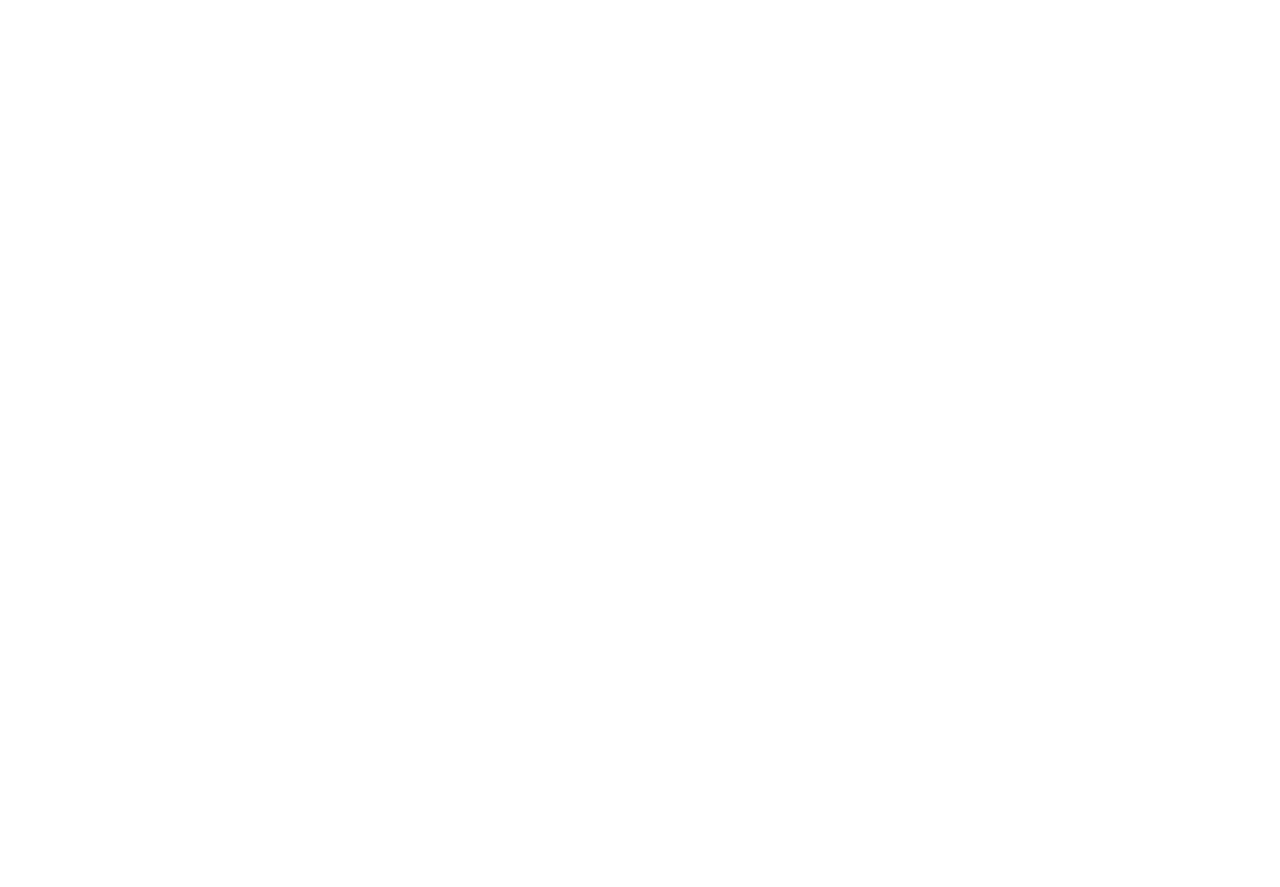
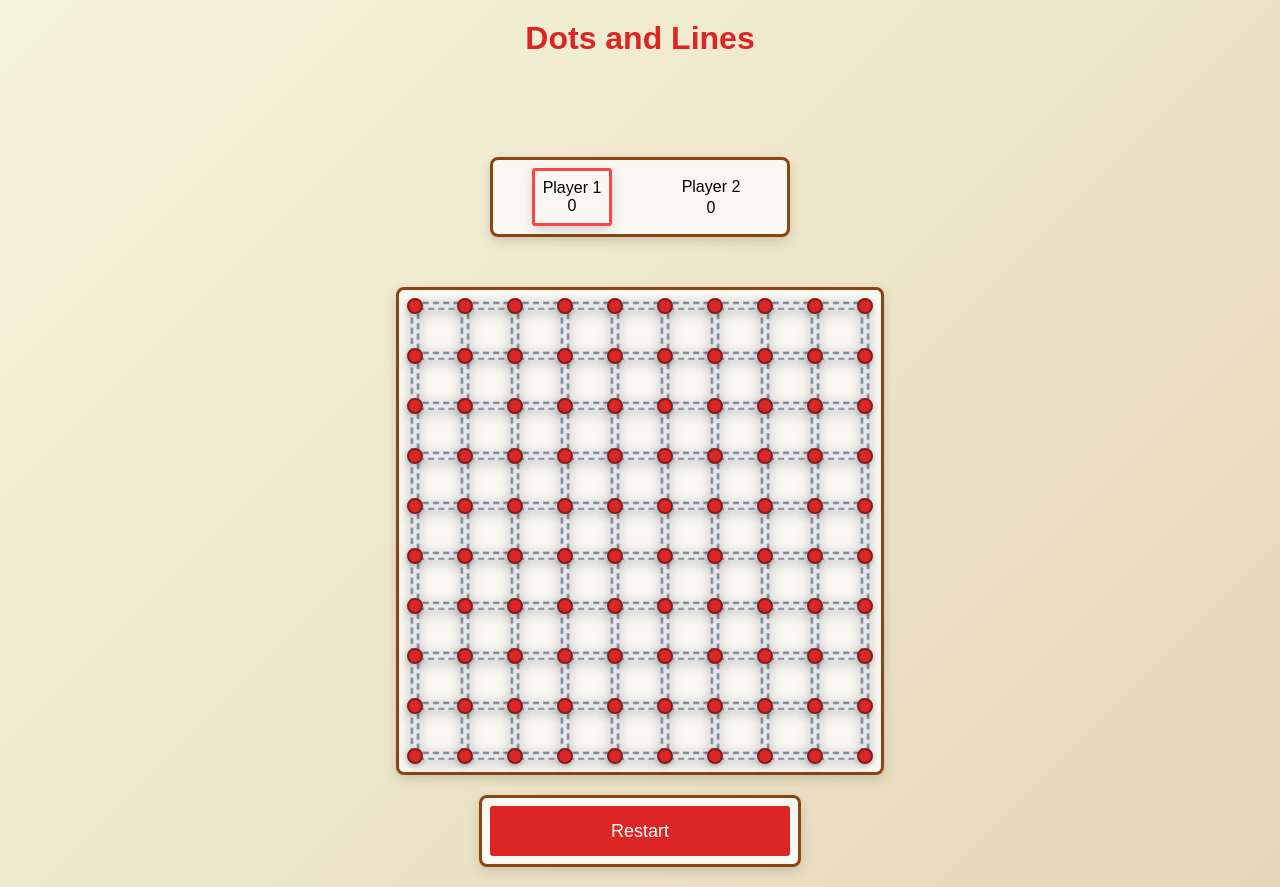
Before and after one commit to DerpBoy77/dots-and-lines, a plain HTML site: page src/index.html in a window 1280 px wide. Before the commit the page ends 800 px from the top, so only its background shows below. Drawn offline with Linux system fonts and the light colour scheme.

Commit message:
Add initial HTML, CSS, and JavaScript files for Dots and Lines game

```diff
--- a/src/index.html
+++ b/src/index.html
@@ -1,12 +1,29 @@
 <!DOCTYPE html>
 <html lang="en">
-<head>
-    <meta charset="UTF-8">
-    <meta name="viewport" content="width=device-width, initial-scale=1.0">
-    <link rel="stylesheet" href="main.css">
-    <title>Document</title>
-</head>
-<body>
-
-</body>
+  <head>
+    <meta charset="UTF-8" />
+    <meta name="viewport" content="width=device-width, initial-scale=1.0" />
+    <link rel="stylesheet" href="./main.css" />
+    <title>Dots and Lines</title>
+  </head>
+  <body>
+    <div class="title">Dots and Lines</div>
+    <div class="score-container">
+      <div class="score" id="player1-container">
+        <div class="playerNumber">Player 1</div>
+        <div class="player1Score" id="P1-score">0</div>
+      </div>
+      <div class="score" id="player2-container">
+        <div class="playerNumber">Player 2</div>
+        <div class="player1Score" id="P2-score">0</div>
+      </div>
+    </div>
+    <div class="game-board">
+      <div class="game-grid" id="grid"></div>
+    </div>
+    <div class="reset-container">
+      <button onclick="resetGame()" class="reset-button">Restart</button>
+    </div>
+  </body>
+  <script src="./main.js"></script>
 </html>
--- a/src/main.css
+++ b/src/main.css
@@ -0,0 +1,166 @@
+/* Reset and base styles */
+* {
+  box-sizing: border-box;
+  margin: 0;
+  padding: 0;
+}
+
+body {
+  display: flex;
+  align-items: center;
+  justify-content: center;
+  min-height: 100vh; /* Fixed: was 100vw, should be 100vh */
+  flex-direction: column;
+  font-family: "Arial", sans-serif;
+  background: linear-gradient(135deg, #f5f5dc, #e6d7b8);
+  padding: 20px;
+}
+
+/* Game board container */
+.game-board {
+  display: flex;
+  flex-direction: column;
+  align-items: center;
+  gap: 20px;
+  border: 3px solid #8b4513;
+  border-radius: 8px;
+  background-color: #faf8f3;
+  box-shadow: 0 4px 12px rgba(0, 0, 0, 0.15);
+  padding: 8px;
+}
+
+/* Main game grid */
+.game-grid {
+  position: relative;
+}
+
+/* Dot styles */
+.dot {
+  width: 16px;
+  height: 16px;
+  border-radius: 50%;
+  position: absolute;
+  background-color: #dc2626;
+  border: 2px solid #7f1d1d;
+  box-shadow: 0 2px 4px rgba(0, 0, 0, 0.2);
+  cursor: pointer;
+  transition: all 0.2s ease;
+  z-index: 2; /* Ensure dots appear above lines */
+}
+
+/* Line styles */
+.line {
+  position: absolute;
+  transition: all 0.2s ease;
+  z-index: 1; /* Lines appear below dots */
+}
+
+.valid {
+  background-color: #e5e7eb; /* Light gray background to show it's selectable */
+  border: 2px dashed #6b7280; /* Dashed border for better visibility */
+  box-shadow: 0 2px 8px rgba(107, 114, 128, 0.2);
+  border-radius: 4px;
+  animation: pulse-valid 2s infinite; /* Subtle pulsing animation */
+  cursor: pointer;
+}
+
+@keyframes pulse-valid {
+  0% {
+    box-shadow: 0 2px 8px rgba(107, 114, 128, 0.2);
+    transform: scale(1);
+  }
+  50% {
+    box-shadow: 0 3px 12px rgba(107, 114, 128, 0.4);
+    transform: scale(1.02);
+  }
+  100% {
+    box-shadow: 0 2px 8px rgba(107, 114, 128, 0.2);
+    transform: scale(1);
+  }
+}
+
+.valid:hover {
+  background-color: #9ca3af; /* Darker gray on hover */
+  border-color: #4b5563;
+  transform: scaleY(1.5) scaleX(1.05); /* More pronounced scaling */
+  box-shadow: 0 4px 16px rgba(75, 85, 99, 0.4);
+  transition: all 0.2s ease;
+}
+
+.reset-container {
+  margin-top: 20px;
+  box-shadow: 0 4px 12px rgba(0, 0, 0, 0.15);
+  padding: 8px;
+  border: 3px solid #8b4513;
+  border-radius: 8px;
+  background-color: #faf8f3;
+}
+
+.reset-button {
+  width: 300px;
+  height: 50px;
+  border-style: solid;
+  border-radius: 3px;
+  border-color: transparent;
+  background-color: #dc2626;
+  color: white;
+  font-size: large;
+  cursor: pointer;
+}
+
+.title {
+  margin-bottom: 100px;
+  color: #dc2626;
+  font-size: xx-large;
+  font-weight: bolder;
+}
+
+.score-container {
+  display: flex;
+  justify-content: space-around;
+  margin-bottom: 50px;
+  box-shadow: 0 4px 12px rgba(0, 0, 0, 0.15);
+  padding: 8px;
+  border: 3px solid #8b4513;
+  border-radius: 8px;
+  background-color: #faf8f3;
+  width: 300px;
+}
+
+.score {
+  align-items: center;
+  display: flex;
+  flex-direction: column;
+  justify-content: space-around;
+  padding: 8px;
+}
+
+.selected-P1 {
+  background-color: #ff4444;
+}
+
+.selected-P2 {
+  background-color: #4444ff;
+}
+
+.square {
+  width: 42px;
+  height: 42px;
+  position: absolute;
+  opacity: 0.9;
+  z-index: 1;
+}
+
+.Current {
+  box-shadow: 0 4px 12px rgba(0, 0, 0, 0.15);
+  border-style: solid;
+  border-radius: 3px;
+}
+
+#player1-container{
+  border-color: #ff4444;
+}
+
+#player2-container{
+  border-color: #4444ff;
+}
--- /dev/null
+++ b/src/main.js
@@ -0,0 +1,357 @@
+const CONFIG = {
+  gridSize: 10,
+  dotSize: 16,
+  lineWidth: 54,
+  lineHeight: 8,
+  players: ["Player 1", "Player 2"],
+  playerColors: ["#ff4444", "#4444ff"],
+};
+
+const gameState = {
+  lines: [],
+  completedSquares: [],
+  selectedLines: new Set(),
+  currentPlayer: 0,
+  score: [0, 0],
+  playerLines: [new Set(), new Set()],
+  currentDot: null,
+};
+
+function calculatePosition(index) {
+  return index * 50;
+}
+
+function createDot(row, col) {
+  const dot = document.createElement("div");
+  dot.className = "dot";
+  dot.dataset.row = row;
+  dot.dataset.col = col;
+  dot.dataset.id = `dot-${row}-${col}`;
+
+  dot.style.top = `${calculatePosition(row)}px`;
+  dot.style.left = `${calculatePosition(col)}px`;
+  return dot;
+}
+
+function createHorizontalLine(row, col) {
+  const line = document.createElement("div");
+  line.className = "line";
+  line.dataset.type = "horizontal";
+  line.dataset.row = row;
+  line.dataset.col = col;
+  line.dataset.id = `line-h-${row}-${col}`;
+
+  const leftPos = calculatePosition(col);
+  const topPos =
+    calculatePosition(row) + (CONFIG.dotSize - CONFIG.lineHeight) / 2;
+
+  line.style.left = `${leftPos + 2}px`;
+  line.style.top = `${topPos}px`;
+  line.style.width = `${CONFIG.lineWidth}px`;
+  line.style.height = `${CONFIG.lineHeight}px`;
+
+  line.addEventListener("click", () => handleLineClick(line));
+  return line;
+}
+
+function createVerticalLine(row, col) {
+  const line = document.createElement("div");
+  line.className = "line";
+  line.dataset.type = "vertical";
+  line.dataset.row = row;
+  line.dataset.col = col;
+  line.dataset.id = `line-v-${row}-${col}`;
+
+  const leftPos =
+    calculatePosition(col) + (CONFIG.dotSize - CONFIG.lineHeight) / 2;
+  const topPos = calculatePosition(row) + CONFIG.dotSize / 3;
+
+  line.style.left = `${leftPos}px`;
+  line.style.top = `${topPos + 1}px`;
+  line.style.width = `${CONFIG.lineHeight}px`;
+  line.style.height = `${CONFIG.lineWidth}px`;
+
+  line.addEventListener("click", () => handleLineClick(line));
+
+  return line;
+}
+
+function handleLineClick(lineElement) {
+  const lineId = lineElement.dataset.id;
+  const currentPlayer = getCurrentPlayer();
+
+  if (gameState.selectedLines.has(lineId)) {
+    return;
+  }
+  if (!lineElement.classList.contains("valid")) {
+    return;
+  }
+
+  gameState.selectedLines.add(lineId);
+  if (currentPlayer.index == 0) {
+    lineElement.classList.add("selected-P1");
+  } else {
+    lineElement.classList.add("selected-P2");
+  }
+
+  gameState.playerLines[currentPlayer.index].add(lineId);
+  const completedSquares = getCompletedSquares(lineElement);
+  if (completedSquares.length === 0) {
+    switchPlayer();
+    updateCurrentDot(lineElement);
+  } else if (completedSquares.length > 0) {
+    gameState.currentDot = null;
+  }
+  getActive();
+}
+
+function updateCurrentDot(lineElement) {
+  const lineType = lineElement.dataset.type;
+  const row = parseInt(lineElement.dataset.row);
+  const col = parseInt(lineElement.dataset.col);
+  let endpoints;
+  if (lineType == "horizontal") {
+    endpoints = [
+      [row, col],
+      [row, col + 1],
+    ];
+  } else {
+    endpoints = [
+      [row, col],
+      [row + 1, col],
+    ];
+  }
+
+  if (gameState.currentDot == null) {
+    gameState.currentDot = endpoints;
+  } else {
+    const newDots = [];
+    endpoints.forEach((dot) => {
+      const isInCurrentDot = gameState.currentDot.some(
+        (currentDot) => currentDot[0] === dot[0] && currentDot[1] === dot[1]
+      );
+      if (!isInCurrentDot) {
+        newDots.push(dot);
+      }
+    });
+    gameState.currentDot = newDots;
+  }
+}
+
+function initializeGame() {
+  const grid = document.getElementById("grid");
+
+  if (!grid) {
+    console.error("Grid element not found!");
+    return;
+  }
+
+  grid.innerHTML = "";
+  grid.style.width = grid.style.height = `${50 * (CONFIG.gridSize - 1) + 16}px`;
+
+  for (let row = 0; row < CONFIG.gridSize; row++) {
+    for (let col = 0; col < CONFIG.gridSize; col++) {
+      const dot = createDot(row, col);
+      grid.appendChild(dot);
+
+      if (col < CONFIG.gridSize - 1) {
+        const hLine = createHorizontalLine(row, col);
+        grid.appendChild(hLine);
+        gameState.lines.push(hLine);
+      }
+
+      if (row < CONFIG.gridSize - 1) {
+        const vLine = createVerticalLine(row, col);
+        grid.appendChild(vLine);
+        gameState.lines.push(vLine);
+      }
+    }
+  }
+  getActive();
+  updateUI();
+  updateScore();
+}
+
+function resetGame() {
+  gameState.selectedLines.clear();
+  gameState.playerLines = [new Set(), new Set()];
+  gameState.lines.forEach((line) => {
+    line.classList.remove("selected-P1", "selected-P2", "valid");
+  });
+  gameState.completedSquares = [];
+  const sqaures = document.querySelectorAll(".square");
+  sqaures.forEach((square) => {
+    square.remove();
+  });
+  gameState.score = [0, 0];
+  updateScore();
+  gameState.currentPlayer = 0;
+  updateUI();
+  gameState.currentDot = null;
+  getActive();
+  console.log("Game reset");
+}
+
+document.addEventListener("DOMContentLoaded", () => {
+  initializeGame();
+});
+
+function switchPlayer() {
+  gameState.currentPlayer =
+    (gameState.currentPlayer + 1) % CONFIG.players.length;
+  updateUI();
+}
+
+function getCurrentPlayer() {
+  return {
+    index: gameState.currentPlayer,
+    name: CONFIG.players[gameState.currentPlayer],
+    color: CONFIG.playerColors[gameState.currentPlayer],
+  };
+}
+
+function updateUI() {
+  const currentPlayer = getCurrentPlayer();
+  const Player1UI = document.getElementById("player1-container");
+  const Player2UI = document.getElementById("player2-container");
+  if (currentPlayer.index == 0) {
+    Player2UI.classList.remove("Current");
+    Player1UI.classList.add("Current");
+  } else {
+    Player1UI.classList.remove("Current");
+    Player2UI.classList.add("Current");
+  }
+}
+
+function updateScore() {
+  const player1score = document.getElementById("P1-score");
+  const player2score = document.getElementById("P2-score");
+  player1score.innerHTML = `${gameState.score[0]}`;
+  player2score.innerHTML = `${gameState.score[1]}`;
+}
+
+function getCompletedSquares(lineElement) {
+  const lineType = lineElement.dataset.type;
+  const row = parseInt(lineElement.dataset.row);
+  const col = parseInt(lineElement.dataset.col);
+  const currentPlayer = getCurrentPlayer();
+  const completedSquares = [];
+
+  if (lineType == "horizontal") {
+    if (row > 0) {
+      if (isSquareComplete(row - 1, col)) {
+        completedSquares.push({ row: row - 1, col: col });
+      }
+    }
+    if (row < CONFIG.gridSize - 1) {
+      if (isSquareComplete(row, col)) {
+        completedSquares.push({ row: row, col: col });
+      }
+    }
+  } else if (lineType == "vertical") {
+    if (col > 0) {
+      if (isSquareComplete(row, col - 1)) {
+        completedSquares.push({ row: row, col: col - 1 });
+      }
+    }
+    if (col < CONFIG.gridSize - 1) {
+      if (isSquareComplete(row, col)) {
+        completedSquares.push({ row: row, col: col });
+      }
+    }
+  }
+
+  completedSquares.forEach((square) => {
+    markSquare(square.row, square.col, currentPlayer);
+    gameState.score[currentPlayer.index]++;
+    updateScore();
+  });
+  return completedSquares;
+}
+
+function isSquareComplete(row, col) {
+  const topLineId = `line-h-${row}-${col}`; // Horizontal line at top
+  const bottomLineId = `line-h-${row + 1}-${col}`; // Horizontal line at bottom
+  const leftLineId = `line-v-${row}-${col}`; // Vertical line at left
+  const rightLineId = `line-v-${row}-${col + 1}`; // Vertical line at right
+
+  return (
+    gameState.selectedLines.has(topLineId) &&
+    gameState.selectedLines.has(bottomLineId) &&
+    gameState.selectedLines.has(leftLineId) &&
+    gameState.selectedLines.has(rightLineId)
+  );
+}
+
+function markSquare(row, col, player) {
+  const grid = document.getElementById("grid");
+  const square = document.createElement("div");
+  square.dataset.row = row;
+  square.dataset.col = col;
+  square.dataset.player = player;
+  square.classList.add("square");
+  square.style.backgroundColor = player.color;
+  square.style.left = `${calculatePosition(col) + 12}px`;
+  square.style.top = `${calculatePosition(row) + 12}px`;
+  grid.appendChild(square);
+  gameState.completedSquares.push({ row: row, col: col, player: player.index });
+}
+
+function getActive() {
+  gameState.lines.forEach((line) => {
+    line.classList.remove("valid");
+  });
+  if (gameState.currentDot == null) {
+    gameState.lines.forEach((line) => {
+      if (!gameState.selectedLines.has(line.dataset.id)) {
+        line.classList.add("valid");
+      }
+    });
+  } else {
+    const validLineIDs = new Set();
+    gameState.currentDot.forEach((dot) => {
+      const connectedLines = getConnectedLines(dot[0], dot[1]);
+      connectedLines.forEach((lineID) => {
+        if (!gameState.selectedLines.has(lineID)) {
+          validLineIDs.add(lineID);
+        }
+      });
+    });
+    if (validLineIDs.size == 0) {
+      gameState.currentDot = null;
+      getActive();
+      return;
+    } else {
+      gameState.lines.forEach((line) => {
+        if (validLineIDs.has(line.dataset.id)) {
+          line.classList.add("valid");
+        }
+      });
+    }
+  }
+}
+
+function getConnectedLines(row, col) {
+  const connectedLines = [];
+  // Horizontal line to the left (if exists)
+  if (col > 0) {
+    connectedLines.push(`line-h-${row}-${col - 1}`);
+  }
+
+  // Horizontal line to the right (if exists)
+  if (col < CONFIG.gridSize - 1) {
+    connectedLines.push(`line-h-${row}-${col}`);
+  }
+
+  // Vertical line above (if exists)
+  if (row > 0) {
+    connectedLines.push(`line-v-${row - 1}-${col}`);
+  }
+
+  // Vertical line below (if exists)
+  if (row < CONFIG.gridSize - 1) {
+    connectedLines.push(`line-v-${row}-${col}`);
+  }
+
+  return connectedLines;
+}
```
